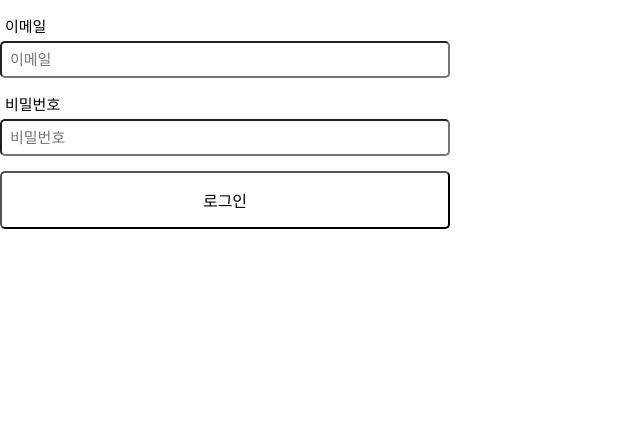
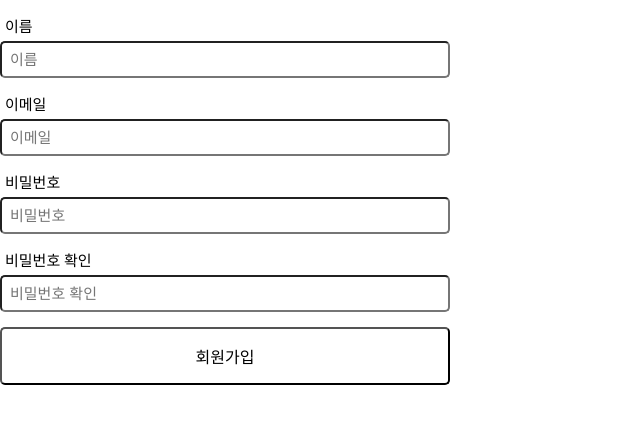
Before and after one commit to taehunlim/none_cra, a React app: page / in a window 1280 px wide. Shown: the top 424 px of the page, without its empty margins (0-640 px from the left). Built offline with nearby package versions, Linux system fonts and the light colour scheme.

Commit message:
Add Register Form

```diff
--- a/src/Components/atom/Button/Button.tsx
+++ b/src/Components/atom/Button/Button.tsx
@@ -3,7 +3,7 @@ import styled from '@emotion/styled';
 
 interface ButtonProps {
 	children?: React.ReactNode;
-	type: any
+	type?: "reset" | "submit";
 	onClick?: () => void;
 };
 
--- a/src/Components/atom/Input/Input.tsx
+++ b/src/Components/atom/Input/Input.tsx
@@ -2,9 +2,9 @@ import React from 'react';
 import styled from '@emotion/styled';
 
 interface InputProps {
-	placeholder: string
-	type: string
-	value: any
+	placeholder?: string;
+	type?: string;
+	value: any;
 	onChange?: (e: React.ChangeEvent<HTMLInputElement>) => void;
 };
 
--- a/src/Components/atom/Label/Label.tsx
+++ b/src/Components/atom/Label/Label.tsx
@@ -2,7 +2,7 @@ import React from 'react';
 import styled from '@emotion/styled';
 
 interface LabelProps {
-	children?: React.ReactNode;
+	children: React.ReactNode;
 }
 
 const Label: React.FC<LabelProps> = props => {
--- a/src/Components/oraganism/LoginForm.tsx
+++ b/src/Components/oraganism/LoginForm.tsx
@@ -1,21 +1,17 @@
 import React, {useState} from 'react';
 import styled from '@emotion/styled';
 
-import Formitem from '../molecule/Formitem';
+import Formitem from '../molecule/FormItem';
 import Button from '../atom/Button/Button';
 
-interface LoginFormProps {
+interface FormDataProps {
+	email: string;
+	password: string;
 };
 
-interface FormData {
-	email: string,
-	password: string
-};
+const LoginForm: React.FC = () => {
 
-
-const LoginForm: React.FC<LoginFormProps> = props => {
-
-	const [formData, setFormData] = useState<FormData>({
+	const [formData, setFormData] = useState<FormDataProps>({
 		email: "",
 		password: ""
 	});
--- /dev/null
+++ b/src/Components/oraganism/RegisterForm.tsx
@@ -0,0 +1,90 @@
+import React, {useState} from 'react';
+import styled from '@emotion/styled';
+
+import FormItem from '../molecule/FormItem';
+import Button from '../atom/Button/Button';
+
+interface FormDataProps {
+    name: string;
+    email: string;
+    password: string;
+    confirmPassword: string;
+}
+
+const RegisterForm: React.FC = () => {
+
+    const [formData, setFormData] = useState<FormDataProps>({
+        name: "",
+        email: "",
+        password: "",
+        confirmPassword: ""
+    });
+
+    const {name, email, password, confirmPassword} = formData;
+
+    const handleChange = (text: string) => (e: React.ChangeEvent<HTMLInputElement>) => {
+        setFormData({...formData, [text]: e.target.value});
+    };
+
+    const handleSubmit = (e: React.FormEvent<HTMLFormElement>) => {
+        e.preventDefault();
+
+        console.log(formData)
+    }
+
+    return (
+        <Register onSubmit={handleSubmit}>
+            <FormItem
+                type="name"
+                placeholder="이름"
+                value={name}
+                onChange={handleChange("name")}
+            >
+                이름
+            </FormItem>
+
+            <FormItem
+                type="email"
+                placeholder="이메일"
+                value={email}
+                onChange={handleChange("email")}
+            >
+                이메일
+            </FormItem>
+
+            <FormItem
+                type="password"
+                placeholder="비밀번호"
+                value={password}
+                onChange={handleChange("password")}
+            >
+                비밀번호
+            </FormItem>
+
+            <FormItem
+                type="password"
+                placeholder="비밀번호 확인"
+                value={confirmPassword}
+                onChange={handleChange("confirmPassword")}
+            >
+                비밀번호 확인
+            </FormItem>
+            <Button
+                 type="submit"
+            >
+                회원가입
+            </Button>
+        </Register>
+    );
+};
+
+const Register = styled.form`
+    width: 450px;
+
+
+    @media (max-width: 768px) {
+        width: 100%
+    }
+`;
+
+export default RegisterForm;
--- a/src/pages/Home.tsx
+++ b/src/pages/Home.tsx
@@ -1,10 +1,10 @@
 import React from 'react';
-import Login from '../Components/oraganism/LoginForm';
+import Register from '../Components/oraganism/RegisterForm';
 
 const Home = () => {
 	return (
 		<div>
-			<Login/>
+			<Register/>
 		</div>
 	);
 };
```
Also changed, not shown: 1 other file (tests, documents, lock files or other folders).
